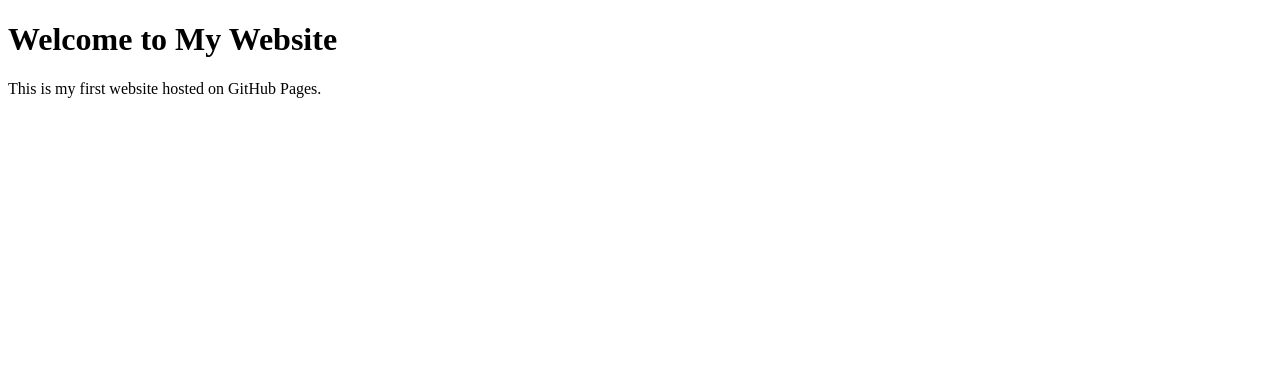
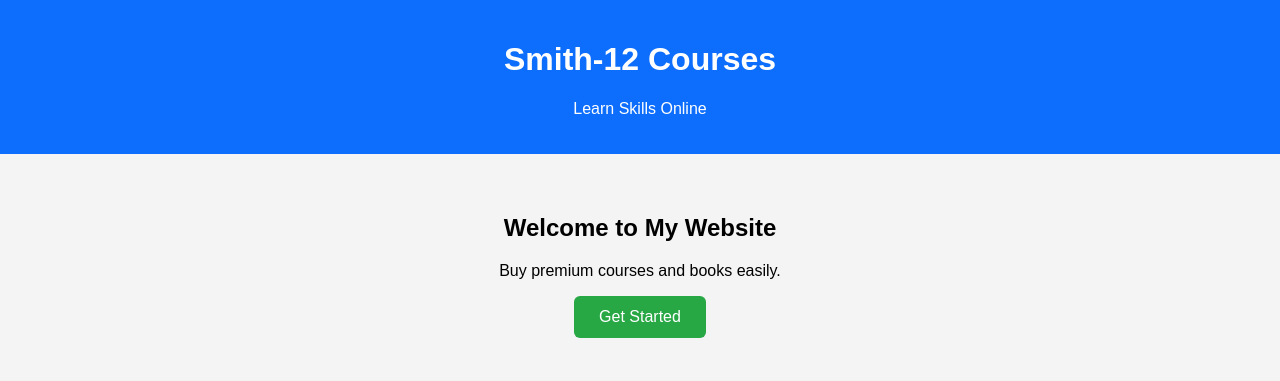
Before and after one commit to adamsmith141413-cmd/Smith-12, a plain HTML site: page index.html in a window 1280 px wide. Drawn offline with Linux system fonts and the light colour scheme.

Commit message:
Update index.html

```diff
--- a/index.html
+++ b/index.html
@@ -1,10 +1,51 @@
 <!DOCTYPE html>
-<html>
+<html lang="en">
 <head>
-    <title>My Website</title>
+<meta charset="UTF-8">
+<meta name="viewport" content="width=device-width, initial-scale=1.0">
+<title>Smith-12 Courses</title>
+
+<style>
+body{
+    margin:0;
+    font-family:Arial,sans-serif;
+    background:#f4f4f4;
+}
+header{
+    background:#0d6efd;
+    color:white;
+    text-align:center;
+    padding:20px;
+}
+.hero{
+    text-align:center;
+    padding:40px 20px;
+}
+.btn{
+    display:inline-block;
+    background:#28a745;
+    color:white;
+    padding:12px 25px;
+    text-decoration:none;
+    border-radius:6px;
+}
+</style>
 </head>
+
 <body>
-    <h1>Welcome to My Website</h1>
-    <p>This is my first website hosted on GitHub Pages.</p>
+
+<header>
+<h1>Smith-12 Courses</h1>
+<p>Learn Skills Online</p>
+</header>
+
+<section class="hero">
+<h2>Welcome to My Website</h2>
+<p>Buy premium courses and books easily.</p>
+
+<a href="#" class="btn">Get Started</a>
+
+</section>
+
 </body>
 </html>
```
